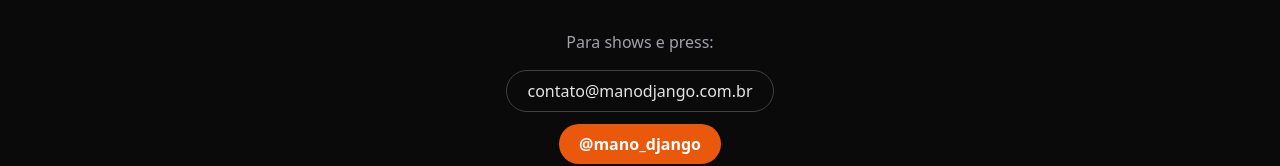
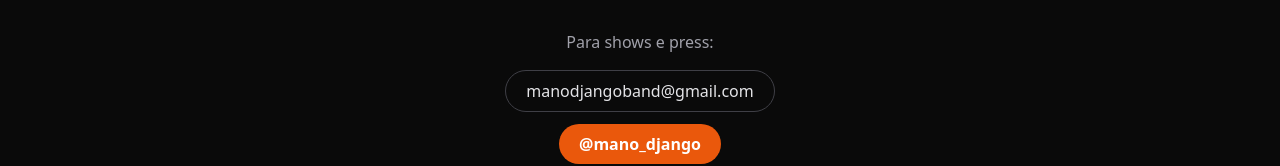
Before and after one commit to guitartiago/manodjango-site, a Next.js app: page / in a window 1280 px wide. Shown: the part 3150-3316 px from the top of the page. Built offline with nearby package versions, Linux system fonts and the light colour scheme.

Commit message:
update: alterado email de contato

```diff
--- a/app/page.tsx
+++ b/app/page.tsx
@@ -202,7 +202,7 @@ function Contato() {
       <div className="mx-auto max-w-xl text-center">
         <p className="text-zinc-400">Para shows e press:</p>
         <div className="mt-4 flex flex-col items-center gap-3">
-          <a href="mailto:contato@manodjango.com.br" className="rounded-full border border-zinc-700 px-5 py-2 text-zinc-200 hover:border-zinc-500">contato@manodjango.com.br</a>
+          <a href="mailto:manodjangoband@gmail.com" className="rounded-full border border-zinc-700 px-5 py-2 text-zinc-200 hover:border-zinc-500">manodjangoband@gmail.com</a>
           <a href="https://instagram.com/mano_django" target="_blank" rel="noopener noreferrer" className="rounded-full bg-orange-600 px-5 py-2 font-semibold text-white hover:bg-orange-500">@mano_django</a>
         </div>
       </div>
```
